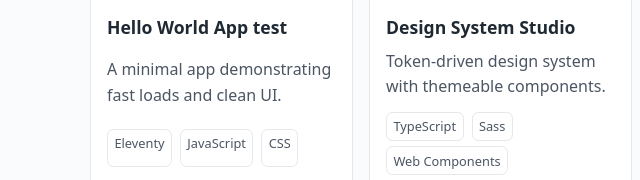
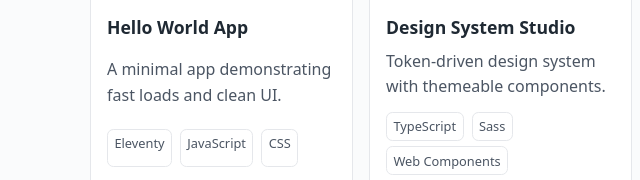
Before and after one commit to Solar918/portfolio-site, an Eleventy site: page src/index.njk in a window 1280 px wide. Shown: the part 616-796 px from the top of the page, 0-640 px from the left. Built offline with nearby package versions, Linux system fonts and the light colour scheme; Eleventy itself is replaced by a stand-in of ours; files that its build step writes are made by us from their sources.

Commit message:
Update project title in Hello World App
Changed the project title from 'Hello World App test' to 'Hello World App' for clarity and consistency.

```diff
--- a/src/projects/project-hello.md
+++ b/src/projects/project-hello.md
@@ -1,5 +1,5 @@
 ---
-title: Hello World App test
+title: Hello World App
 description: A minimal app demonstrating fast loads and clean UI.
 tech: ["Eleventy", "JavaScript", "CSS"]
 url: https://example.com/hello
```
